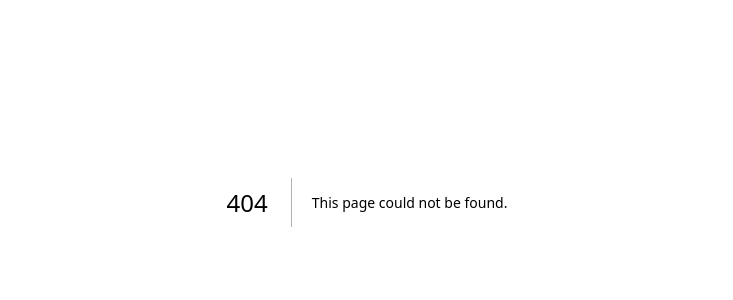
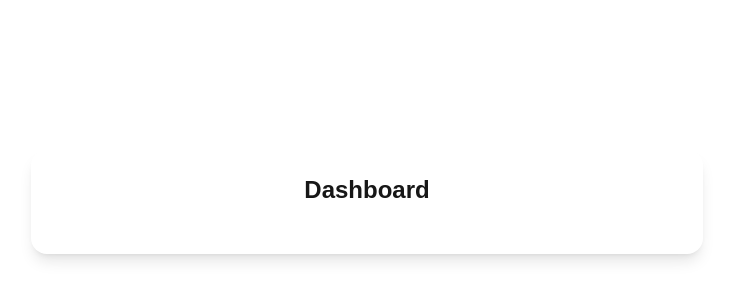
Before and after one commit to monteirolc/SeControla-Frontend, a Next.js app: page /dashboard in a window 1280 px wide. Before the commit this address had no page. Shown: the part 198-498 px from the top of the page, without its empty margins (273-1006 px from the left). Built offline with nearby package versions, Linux system fonts and the light colour scheme.

Commit message:
add route dashboard into login page

```diff
--- /dev/null
+++ b/src/app/dashboard/page.tsx
@@ -0,0 +1,9 @@
+export default function DashboardPage() {
+  return (
+    <main className="flex items-center justify-center min-h-screen dark:bg-gray-950">
+      <div className="w-full max-w-2xl p-6 dark:bg-gray-700 rounded-2xl shadow-lg">
+        <h1 className="text-2xl font-bold text-center mb-6">Dashboard</h1>
+      </div>
+    </main>
+  );
+}
--- a/src/app/login/page.tsx
+++ b/src/app/login/page.tsx
@@ -4,6 +4,7 @@ import { useState } from "react";
 import { useAuth } from "@/hooks/useAuth";
 import Input from "@/components/ui/Input";
 import Button from "@/components/ui/Button";
+import { useRouter } from "next/navigation";
 
 export default function LoginPage() {
   const { login, loading, error } = useAuth();
@@ -11,11 +12,14 @@ export default function LoginPage() {
   const [username, setUsername] = useState("");
   const [password, setPassword] = useState("");
 
+  const router = useRouter();
+
   async function handleSubmit(e: React.FormEvent) {
     e.preventDefault();
     const success = await login(username, password);
     if (success) {
       alert("Login realizado com sucesso!");
+      router.push("/dashboard");
       // redirecionar para dashboard, por exemplo
     }
   }
```
